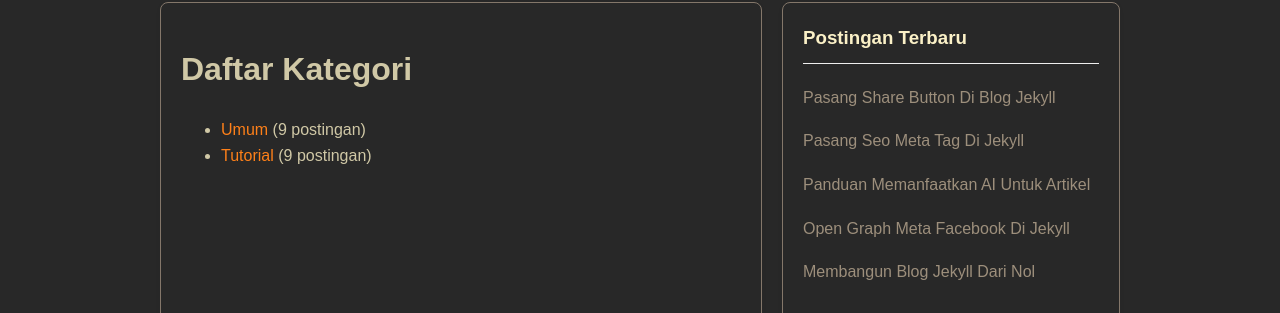
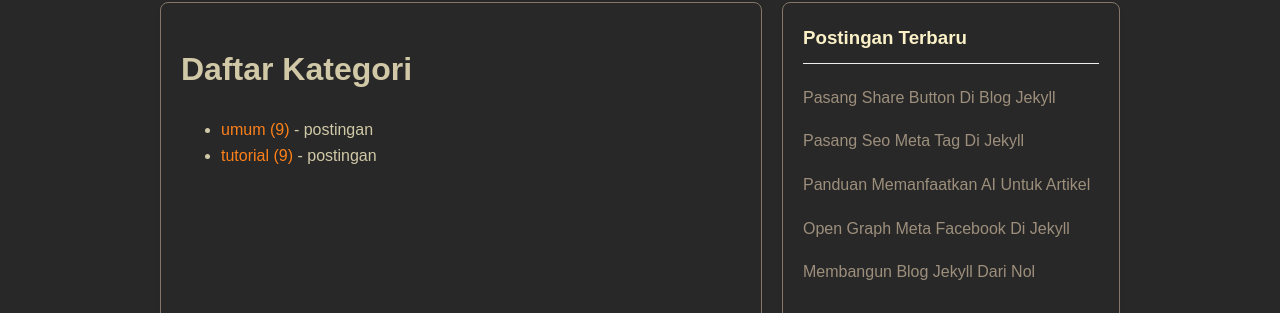
Before and after one commit to x-qmo/x-qmo.github.io, a Jekyll site: the page built from kategori.html, in a window 1280 px wide and 1081 px high. Shown: the part 261-574 px from the top of the window. Built offline with Jekyll 4.4.1, drawn with Linux system fonts in a browser that asks for light colours.

Commit message:
Update kategori.html

```diff
--- a/kategori.html
+++ b/kategori.html
@@ -10,8 +10,8 @@ permalink: /kategori/
   {% for category in site.categories %}
     {% capture category_name %}{{ category | first }}{% endcapture %}
     <li>
-      <a href="/category/{{ category_name | slugify }}/">{{ category_name | capitalize }}</a>
-      ({{ site.categories[category_name] | size }} postingan)
+      <a href="{{ site.baseurl }}/kategori/{{ category | first | slugify }}/">{{ category | first }} ({{ category | last | size }})</a>
+      - postingan
     </li>
   {% endfor %}
 </ul>
```
